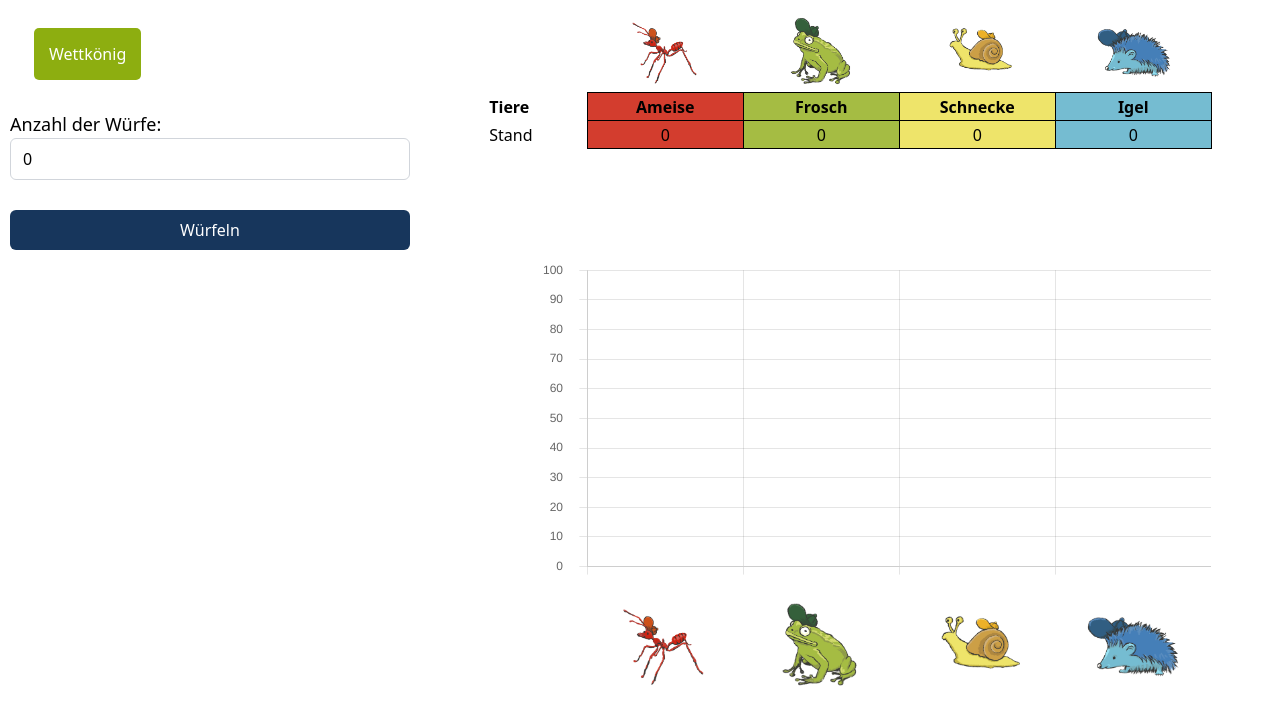
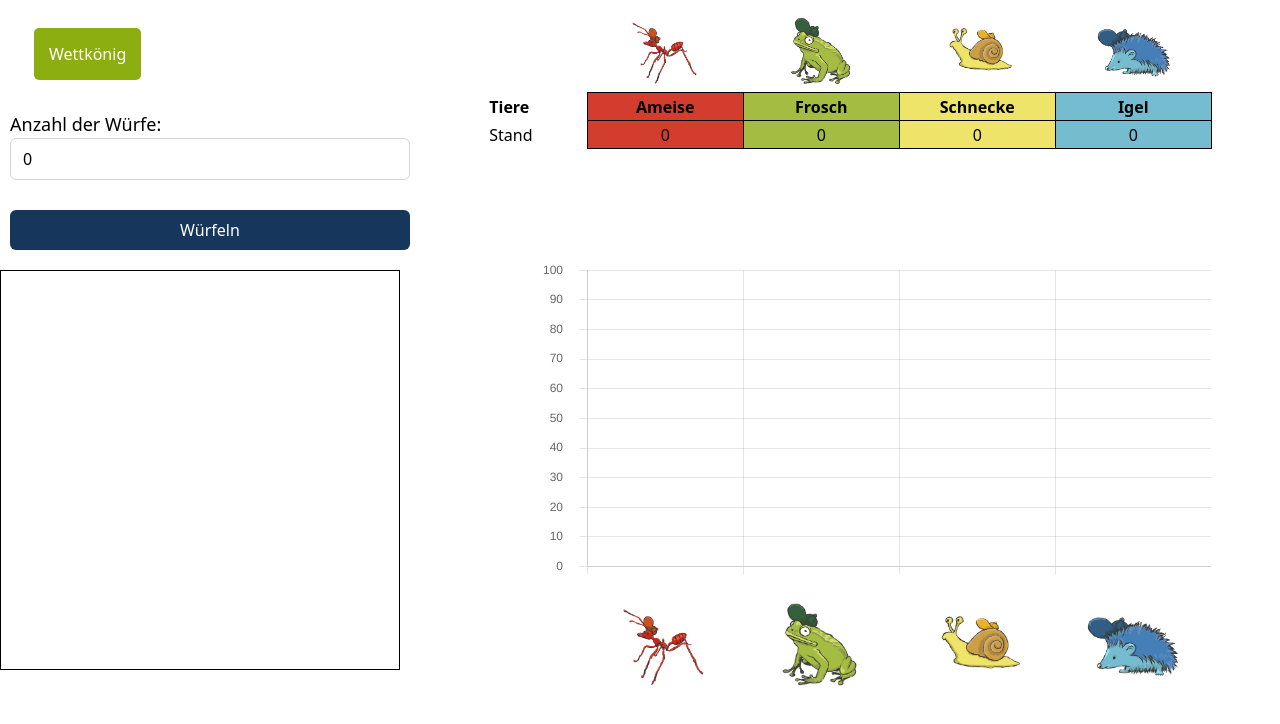
Before and after one commit to mathedidaktik/wettkoenig, a Nuxt app: page / in a window 1280 px wide. Shown: the top 724 px of the page. Built offline with nearby package versions, Linux system fonts and the light colour scheme.

Commit message:
add div for ikosaeder

```diff
--- a/assets/css/style.css
+++ b/assets/css/style.css
@@ -244,3 +244,9 @@ html,body, #__nuxt, #__layout{
 .marg-top {
   margin-top: 20px;
 }
+
+#ikosaeder {
+  width:400px;
+  height:400px;
+  border:1px solid black;
+}
--- a/pages/index.vue
+++ b/pages/index.vue
@@ -13,6 +13,8 @@
             </div>
             <div id="y-dice-control-container" class="dice marg">
                 <Dice :default="modeData" ref="dice" @rollDice="rollDice"></Dice>
+            </div>
+            <div id="ikosaeder">
             </div>
         </div>
 
```
